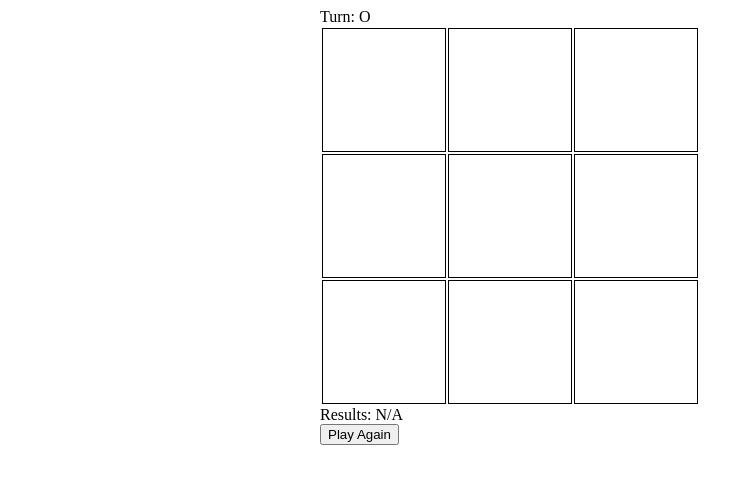
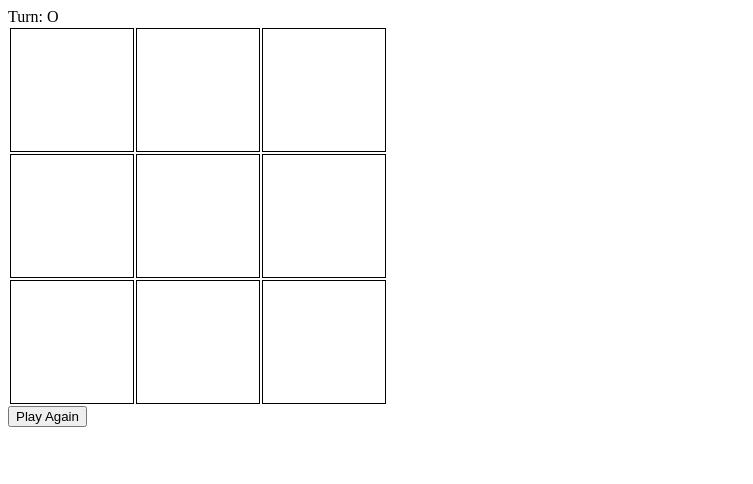
Before and after one commit to CollinBeczak/TicTacToe, a React (Create React App) app: page / in a window 1280 px wide. Shown: the top 484 px of the page, without its empty margins (0-753 px from the left). Built offline with nearby package versions, Linux system fonts and the light colour scheme.

Commit message:
Minor Commit

```diff
--- a/src/components/Cell.js
+++ b/src/components/Cell.js
@@ -1,8 +1,10 @@
 import React from 'react';
 
-const Cell = ({ id, turn, setTurn, cells, setCells }) => {
-
+const Cell = ({ id, turn, setTurn, cells, setCells, results }) => {
     const handleClick = ( id ) => {
+        if (results !== '') {
+            return;
+        }
         let squares = [...cells];
         if (squares[id] !== ''){
             return;
--- a/src/components/Result.js
+++ b/src/components/Result.js
@@ -1,6 +1,7 @@
 import React from 'react';
 
 const Result = ({ cells, results, setResults }) => {
+
     const winningNumbers = [ [0, 1, 2],
                              [3, 4, 5],
                              [6, 7, 8],
@@ -9,21 +10,20 @@ const Result = ({ cells, results, setResults }) => {
                              [2, 5, 8],
                              [0, 4, 8],
                              [2, 4, 6] ];
-console.log('tojhslkjhdl');
     for (let i = 0; i < winningNumbers.length; i++) {
         const [a, b, c] = winningNumbers[i];
-        console.log(a);
-        if (cells[a] && cells[a] === cells[b] && cells[b] === cells[c]) {
-            setResults(`Results: ${cells[a]}`);
-            break;
-        } else {
-            setResults('Results: N/A');
-        }
+
+            if (cells[a] && cells[a] === cells[b] && cells[b] === cells[c]) {
+                setResults(`Result: ${cells[a]}`);
+                break;
+            } else {
+                setResults('');
+            };
     }
 
         return (
             <div>
-            {results}
+                {results}
             </div>
         );
 }
--- a/src/components/Table.css
+++ b/src/components/Table.css
@@ -1,3 +1,4 @@
+
 .cell {
     border: 1px solid black;
     height: 120px;
@@ -17,8 +18,3 @@
 .table {
     display: grid;
 }
-
-.container {
-    position: absolute;
-    left: 25%;
-}
--- a/src/components/Table.js
+++ b/src/components/Table.js
@@ -6,7 +6,7 @@ import './Table.css';
 const Table = () => {
     const [turn, setTurn] = useState('O');
     const [cells, setCells] = useState(Array(9).fill(''));
-    const [results, setResults] = useState();
+    const [results, setResults] = useState('');
 
     const restartGame = () => {
         if (turn === 'X'){
@@ -14,11 +14,12 @@ const Table = () => {
         } else {
             setTurn('X')
         }
+        setResults('');
         setCells(Array(9).fill(''));
     }
 
     const cellFormat = (id) => {
-        return <Cell id={id} cells={cells} setCells={setCells} turn={turn} setTurn={setTurn} />
+        return <Cell id={id} cells={cells} results={results} setCells={setCells} turn={turn} setTurn={setTurn} />
     }
 
     return (
@@ -43,7 +44,7 @@ const Table = () => {
                     </tr>
                 </tbody>
             </table>
-            <Result cells={cells} results={results} setResults={setResults} ></Result>
+            <Result cells={cells} results={results} setResults={setResults}></Result>
             <button onClick={() => restartGame()}>Play Again</button>
         </div>
     );
```
